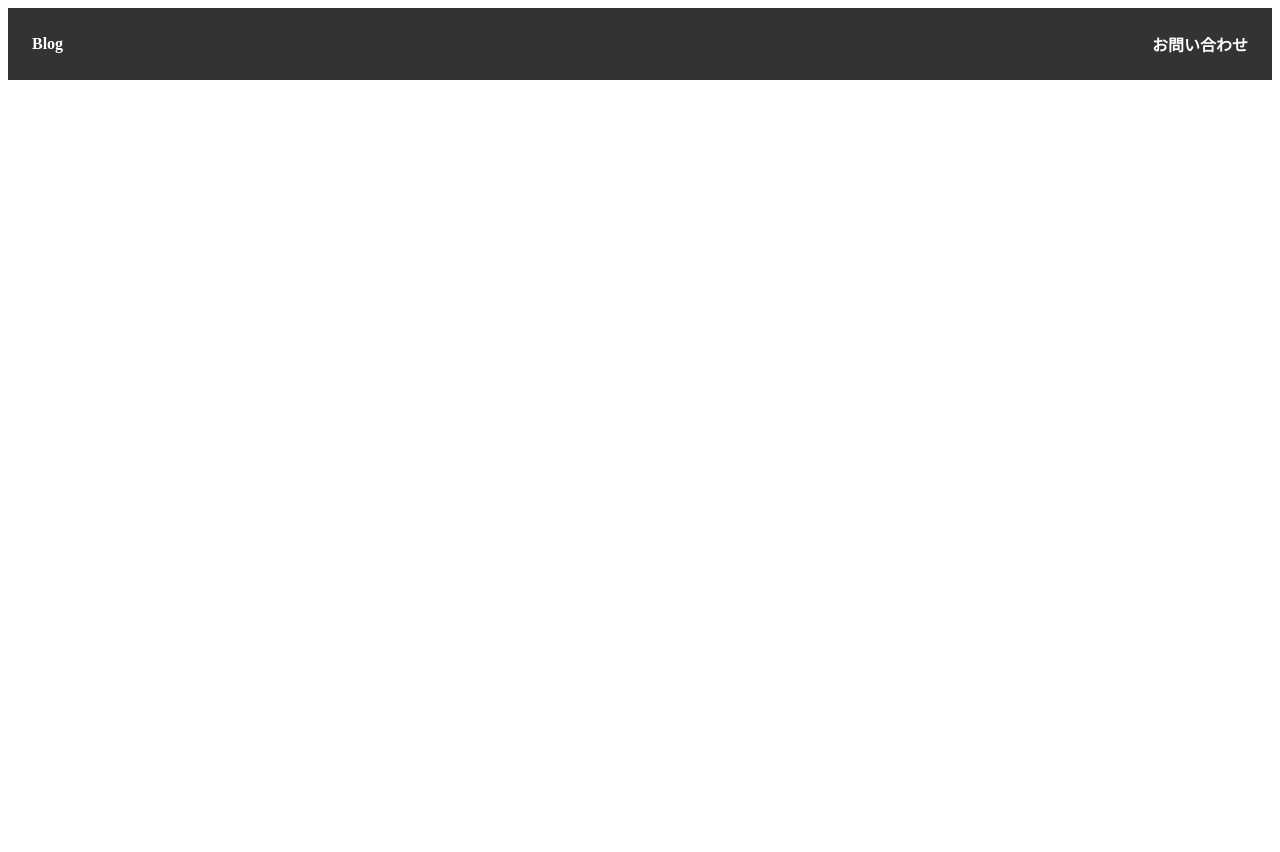
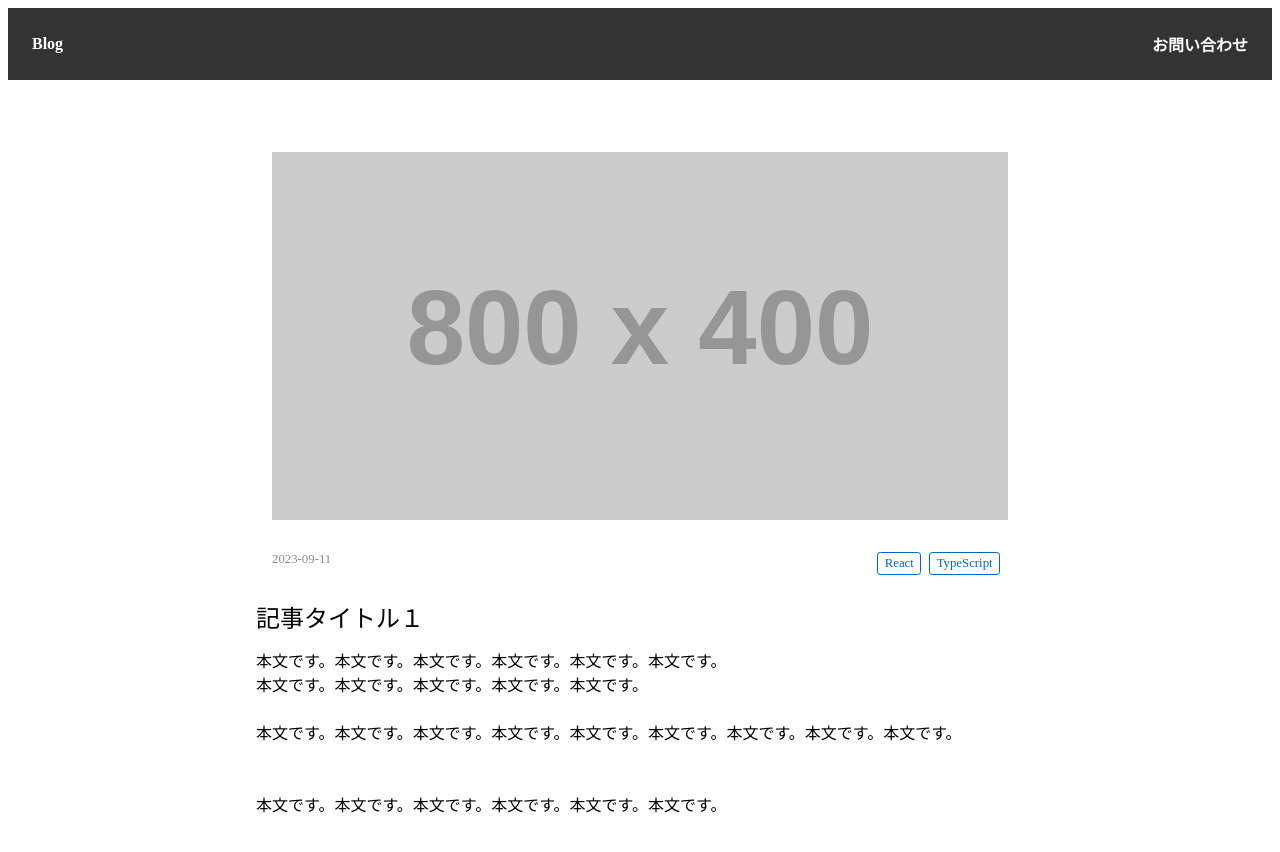
Before and after one commit to kyotakata/blog-react, a React (Create React App) app: page /detail/1 in a window 1280 px wide. Before the commit this address had no page. Shown: the top 852 px of the page. Before the commit the page ends 800 px from the top, so only its background shows below. Built offline with nearby package versions, Linux system fonts and the light colour scheme.

Commit message:
課題2の実装 レビュー指摘修正

```diff
--- a/src/App.js
+++ b/src/App.js
@@ -13,7 +13,7 @@ function App() {
         <Header/>
         <Routes>
           <Route path="/" element={<Home postDatas={postDatas}/>}/>
-          <Route path="/detail" element={<Detail/>}/>
+          <Route path="/detail/:id" element={<Detail postDatas={postDatas}/>}/>
         </Routes>
       </div>
     </BrowserRouter>
--- a/src/components/Home/Detail.jsx
+++ b/src/components/Home/Detail.jsx
@@ -1,4 +1,4 @@
-import { useLocation } from "react-router-dom";
+import { useParams } from "react-router-dom";
 
 const detailContainerStyle = {
   margin: "40px auto",
@@ -59,13 +59,10 @@ const detailPostBodyStyle = {
   overflow: "hidden",
 }
 
-export const Detail = () => {
-  const { state } = useLocation();
-  const post = state?.post;
-  if (!post) {
-    return <div>データがありません</div>;
-  }
-
+export const Detail = (props) => {
+  const { postDatas } = props;
+  const { id } = useParams();
+  const post = postDatas.find((postData)=>postData.id == Number(id));
   return (
     <div style={detailContainerStyle}>
       <div style={detailPostStyle}>
--- a/src/components/Home/Home.jsx
+++ b/src/components/Home/Home.jsx
@@ -76,7 +76,7 @@ export const Home = (props) => {
         <ul>
           {postDatas.map((post) => (
             <li style={homeListStyle} key={post.id}>
-              <Link to="/detail" state={{post}} style={homeLinkStyle}>
+              <Link to={`/detail/${post.id}`} style={homeLinkStyle}>
                 <div style={homePostStyle}>
                   <div>
                     <div style={homePostInfoStyle}>
```
